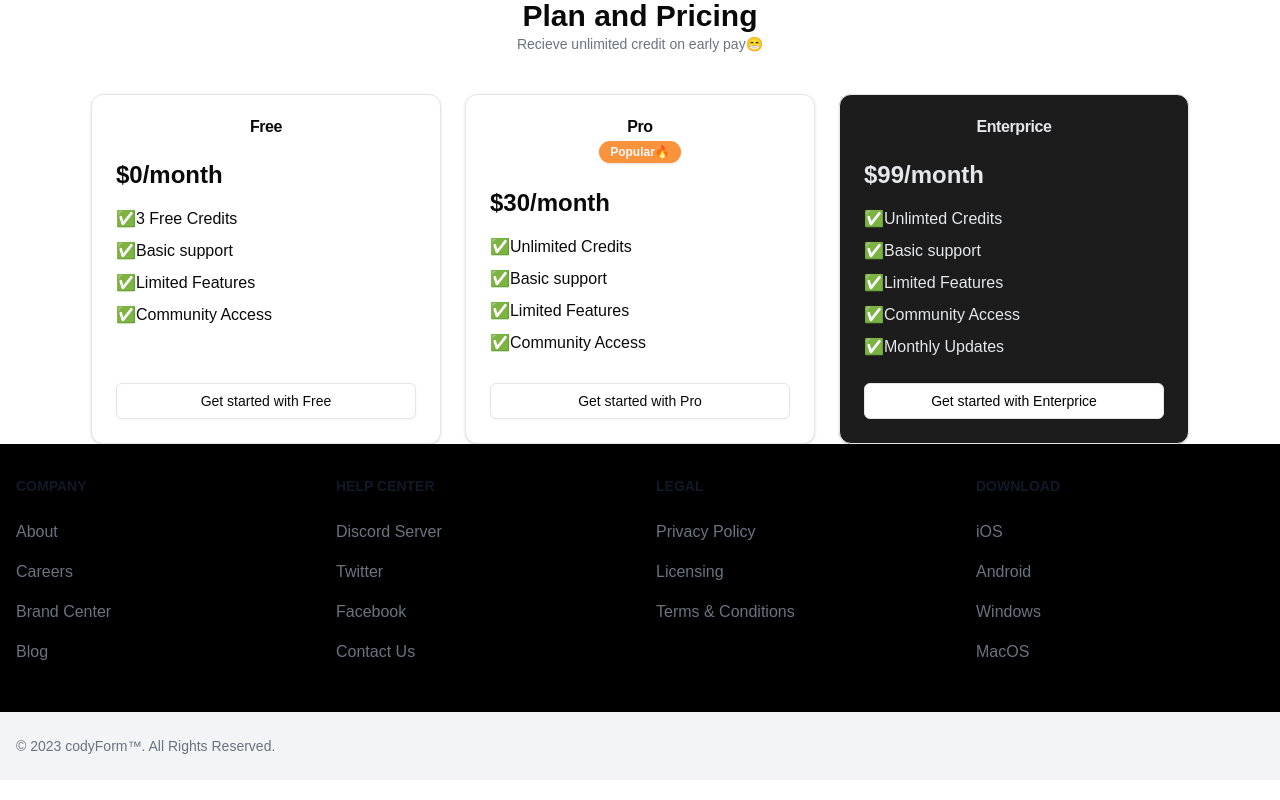
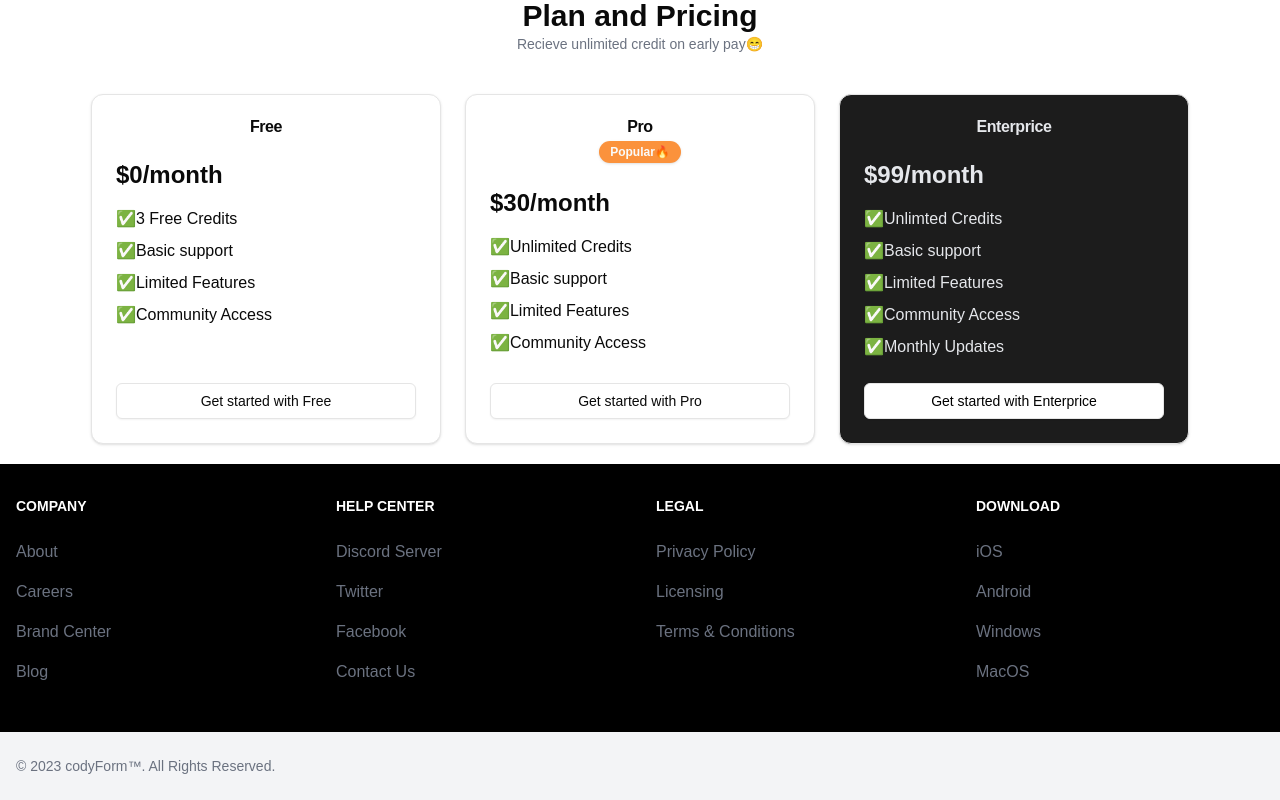
Before and after one commit to iamcody-git/FormGen, a Next.js app: page /# in a window 1280 px wide. Shown: the part 518-1318 px from the top of the page. Built offline with nearby package versions, Linux system fonts and the light colour scheme.

Commit message:
modified

```diff
--- a/package.json
+++ b/package.json
@@ -18,10 +18,12 @@
     "clsx": "^2.1.1",
     "lucide-react": "^0.473.0",
     "next": "15.1.6",
+    "openai": "^4.80.1",
     "react": "^19.0.0",
     "react-dom": "^19.0.0",
     "tailwind-merge": "^2.6.0",
-    "tailwindcss-animate": "^1.0.7"
+    "tailwindcss-animate": "^1.0.7",
+    "zod": "^3.24.1"
   },
   "devDependencies": {
     "@eslint/eslintrc": "^3",
--- a/src/components/ui/Footer.tsx
+++ b/src/components/ui/Footer.tsx
@@ -2,11 +2,11 @@ import React from 'react';
 
 const Footer: React.FC = () => {
   return (
-    <footer className="bg-black text-white dark:bg-gray-900">
+    <footer className="bg-black text-white dark:bg-gray-900 mt-5">
       <div className="mx-auto w-full max-w-screen-xl">
         <div className="grid grid-cols-2 gap-8 px-4 py-6 lg:py-8 md:grid-cols-4">
           <div>
-            <h2 className="mb-6 text-sm font-semibold text-gray-900 uppercase dark:text-white">Company</h2>
+            <h2 className="mb-6 text-sm font-semibold text-white uppercase dark:text-white">Company</h2>
             <ul className="text-gray-500 dark:text-gray-400 font-medium">
               {['About', 'Careers', 'Brand Center', 'Blog'].map((item) => (
                 <li className="mb-4" key={item}>
@@ -18,7 +18,7 @@ const Footer: React.FC = () => {
             </ul>
           </div>
           <div>
-            <h2 className="mb-6 text-sm font-semibold text-gray-900 uppercase dark:text-white">Help center</h2>
+            <h2 className="mb-6 text-sm font-semibold text-white uppercase dark:text-white">Help center</h2>
             <ul className="text-gray-500 dark:text-gray-400 font-medium">
               {['Discord Server', 'Twitter', 'Facebook', 'Contact Us'].map((item) => (
                 <li className="mb-4" key={item}>
@@ -30,7 +30,7 @@ const Footer: React.FC = () => {
             </ul>
           </div>
           <div>
-            <h2 className="mb-6 text-sm font-semibold text-gray-900 uppercase dark:text-white">Legal</h2>
+            <h2 className="mb-6 text-sm font-semibold text-white uppercase dark:text-white">Legal</h2>
             <ul className="text-gray-500 dark:text-gray-400 font-medium">
               {['Privacy Policy', 'Licensing', 'Terms & Conditions'].map((item) => (
                 <li className="mb-4" key={item}>
@@ -42,7 +42,7 @@ const Footer: React.FC = () => {
             </ul>
           </div>
           <div>
-            <h2 className="mb-6 text-sm font-semibold text-gray-900 uppercase dark:text-white">Download</h2>
+            <h2 className="mb-6 text-sm font-semibold text-white uppercase dark:text-white">Download</h2>
             <ul className="text-gray-500 dark:text-gray-400 font-medium">
               {['iOS', 'Android', 'Windows', 'MacOS'].map((item) => (
                 <li className="mb-4" key={item}>
@@ -68,7 +68,7 @@ const Footer: React.FC = () => {
             ].map(({ name, path }) => (
               <a key={name} href={path} className="text-gray-400 hover:text-gray-900 dark:hover:text-white">
                 <span className="sr-only">{name}</span>
-                {/* Replace with the appropriate SVG icon for each link */}
+
               </a>
             ))}
           </div>
```
Also changed, not shown: 1 other file (tests, documents, lock files or other folders).
